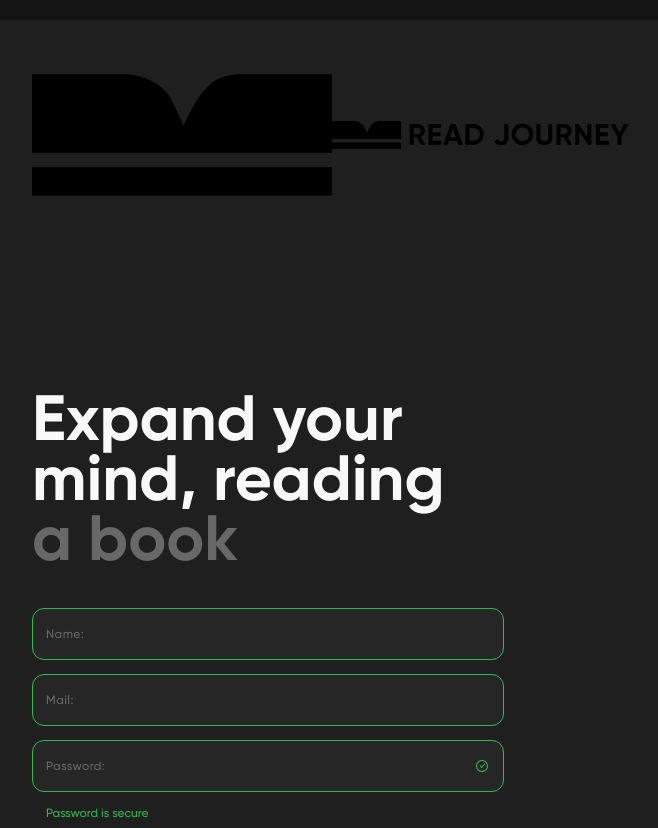
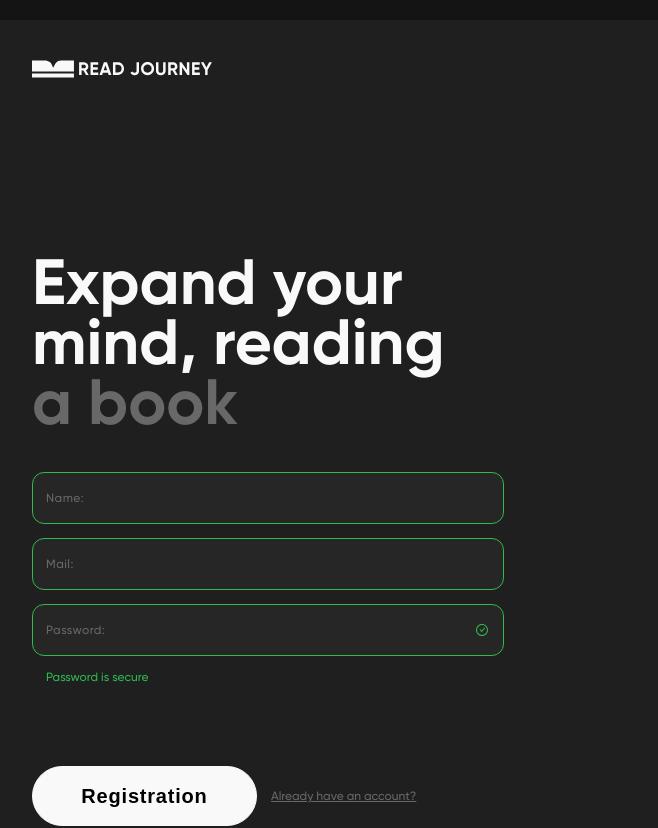
Before and after one commit to Zhihare/readjourney, a React (Create React App) app: page /readjourney/register in a window 1280 px wide. Shown: the top 828 px of the page, without its empty margins (56-714 px from the left). Built offline with nearby package versions, Linux system fonts and the light colour scheme.

Commit message:
Update RegistrationForm.tsx

```diff
--- a/src/Components/LoginForm/RegistrationForm.tsx
+++ b/src/Components/LoginForm/RegistrationForm.tsx
@@ -4,7 +4,7 @@ import { useForm } from 'react-hook-form';
 import { useDispatch } from 'react-redux';
 
 
-import { LoginFormContainer, LoginFormForm, LoginFormTitle } from './LoginForm.styled';
+import { LoginFormContainer, LoginFormForm, LoginFormTitle, Logo } from './LoginForm.styled';
 import icons from '../../img/symbol-defs.svg';
 import { yupResolver } from '@hookform/resolvers/yup';
 import { registration } from '../../redax/Auth/authThanks';
@@ -45,12 +45,14 @@ const RegistrationForm = (props: Props) => {
 
   return (
     <LoginFormContainer>
+      <Logo>
       <svg className='logo'>
         <use href={icons + '#icon-Logo-1'}></use>
       </svg>
       <svg className='text'>
         <use href={icons + '#icon-Logo'}></use>
-      </svg>
+        </svg>
+      </Logo>
       <LoginFormTitle>Expand your mind, reading <span>a book</span></LoginFormTitle>
           <LoginFormForm onSubmit={handleSubmit(onSubmit)}>
          <div>
```
